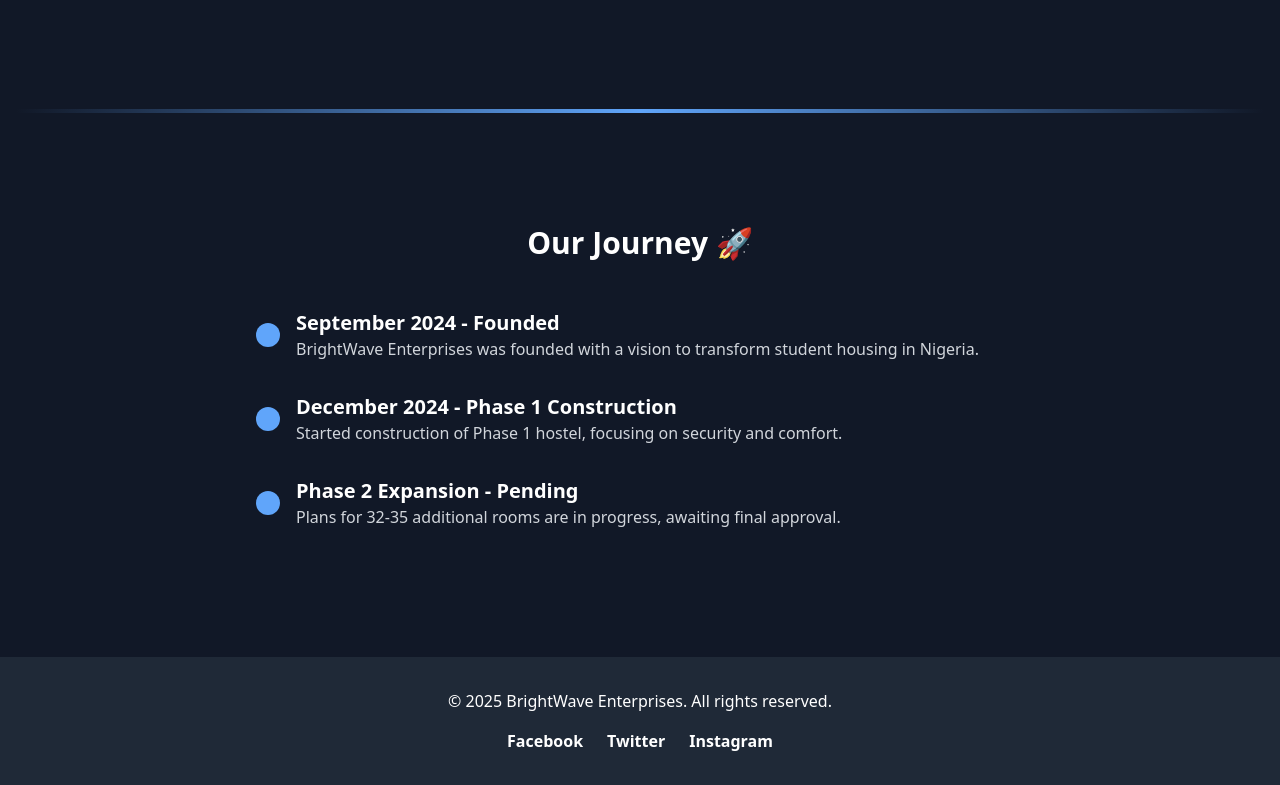
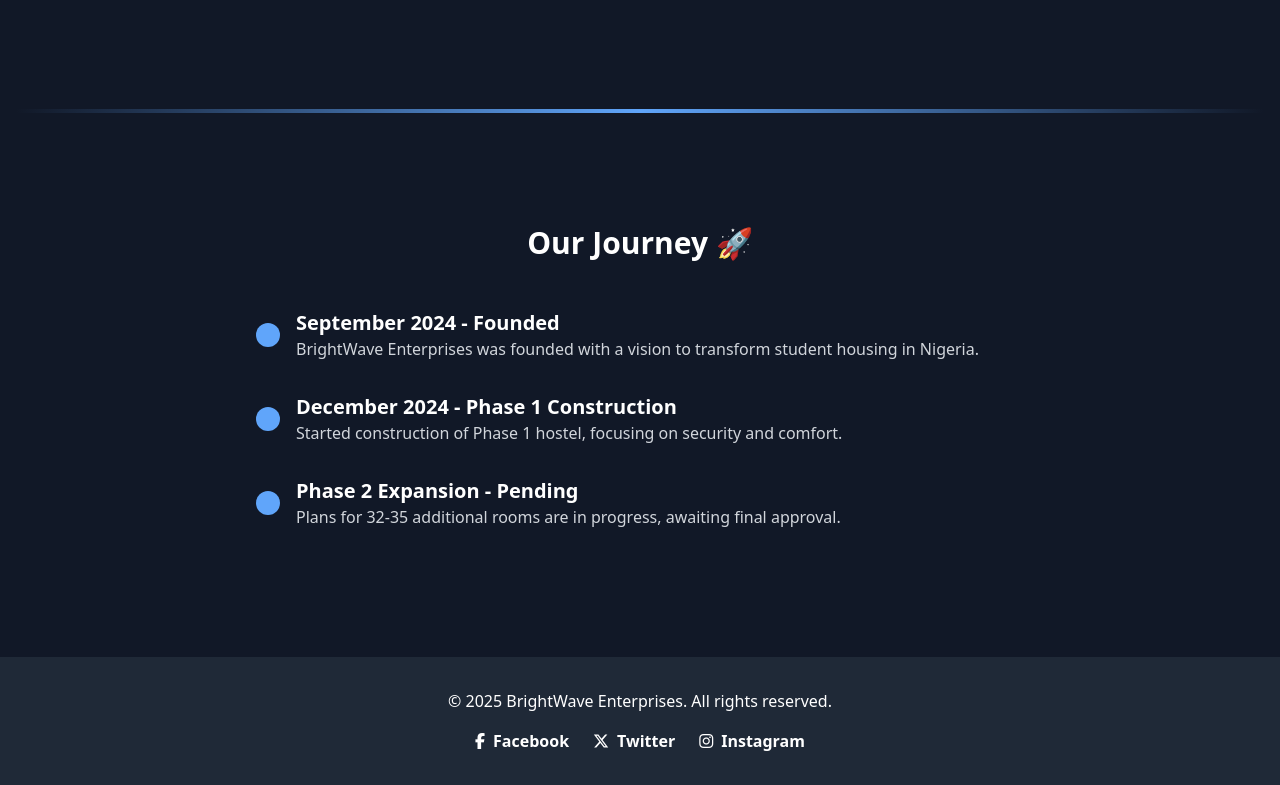
Before and after one commit to Wally0517/BrightWaveWebsite, a plain HTML site: page about.html in a window 1280 px wide. Shown: the part 2043-2828 px from the top of the page. Drawn offline with nearby package versions, Linux system fonts and the light colour scheme.

Commit message:
Update about.html

```diff
--- a/about.html
+++ b/about.html
@@ -15,6 +15,8 @@
   <meta property="og:type" content="website" />
   <title>About BrightWave Enterprises</title>
   <link rel="icon" type="image/png" href="/assets/images/brightwave-logo.png" />
+  <!-- Font Awesome for Social Media Icons -->
+  <link rel="stylesheet" href="https://cdnjs.cloudflare.com/ajax/libs/font-awesome/6.5.2/css/all.min.css" />
   <script src="https://cdn.tailwindcss.com"></script>
 </head>
 <body class="font-sans bg-gray-900 text-white">
@@ -189,9 +191,18 @@
     <div class="container mx-auto px-4 text-center">
       <p class="mb-4 font-medium">© 2025 BrightWave Enterprises. All rights reserved.</p>
       <div class="flex justify-center space-x-6">
-        <a href="#" class="hover:text-blue-400 font-semibold">Facebook</a>
-        <a href="#" class="hover:text-blue-400 font-semibold">Twitter</a>
-        <a href="#" class="hover:text-blue-400 font-semibold">Instagram</a>
+        <a href="https://www.facebook.com/share/19BvJAymc3/?mibextid=wwXIfr" class="flex items-center space-x-2 hover:text-blue-400 font-semibold">
+          <i class="fab fa-facebook-f"></i>
+          <span>Facebook</span>
+        </a>
+        <a href="https://x.com/brightwave__?s=21" class="flex items-center space-x-2 hover:text-blue-400 font-semibold">
+          <i class="fab fa-x-twitter"></i>
+          <span>Twitter</span>
+        </a>
+        <a href="https://www.instagram.com/brightwave__?igsh=MXN3NHAzdGU1a2ppaQ%3D&utm_-source=qr" class="flex items-center space-x-2 hover:text-blue-400 font-semibold">
+          <i class="fab fa-instagram"></i>
+          <span>Instagram</span>
+        </a>
       </div>
     </div>
   </footer>
```
